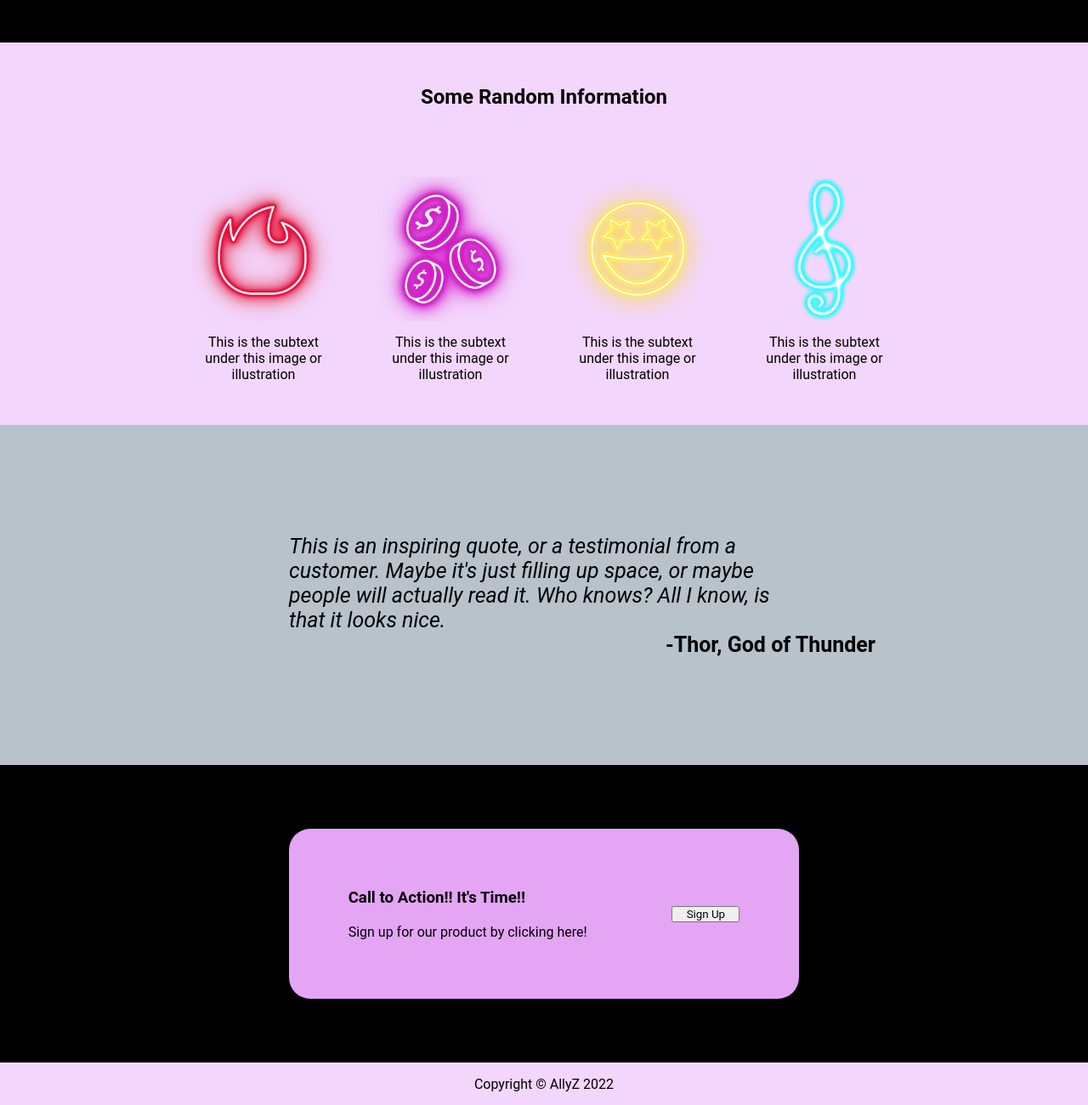
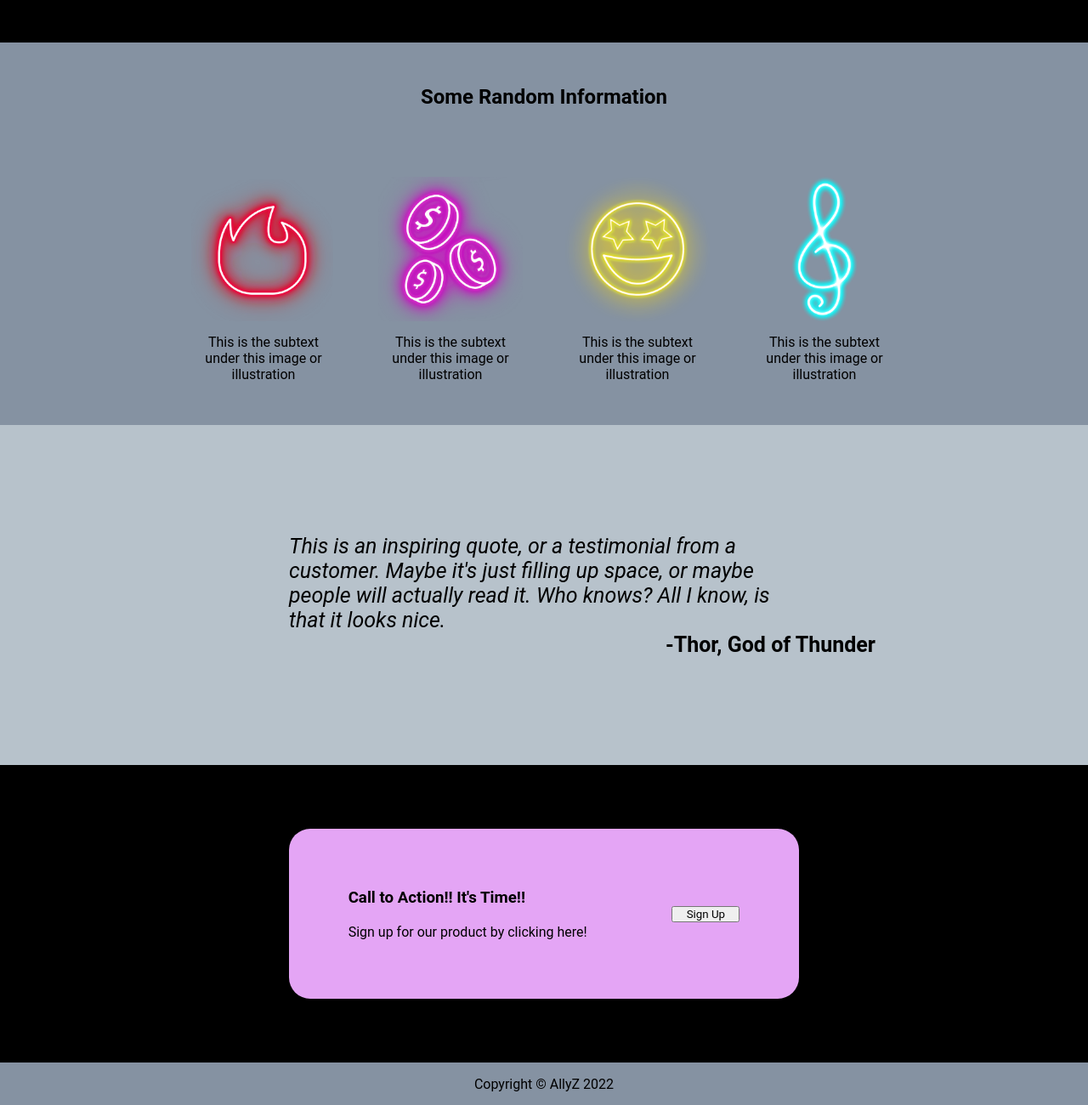
Before and after one commit to T3zla/Landing-Page, a plain HTML site: page index.html in a window 1280 px wide. Shown: the part 450-1750 px from the top of the page at 85% size. Drawn offline with Linux system fonts and the light colour scheme.

Commit message:
Change background colours

```diff
--- a/style.css
+++ b/style.css
@@ -66,7 +66,7 @@ button {
     display: flex;
     flex-direction: column;
     padding: 50px 100px;
-    background-color: rgb(243, 214, 252);
+    background-color: rgb(133, 146, 162);
     justify-content: flex-start;
     align-items: center;
     height: 450px;
@@ -142,7 +142,7 @@ button {
 
 .footer {
     height: 50px;
-    background-color: rgb(243, 214, 252);
+    background-color: rgb(133, 146, 162);
     display: flex;
     justify-content: center;
     align-items: center;
```
